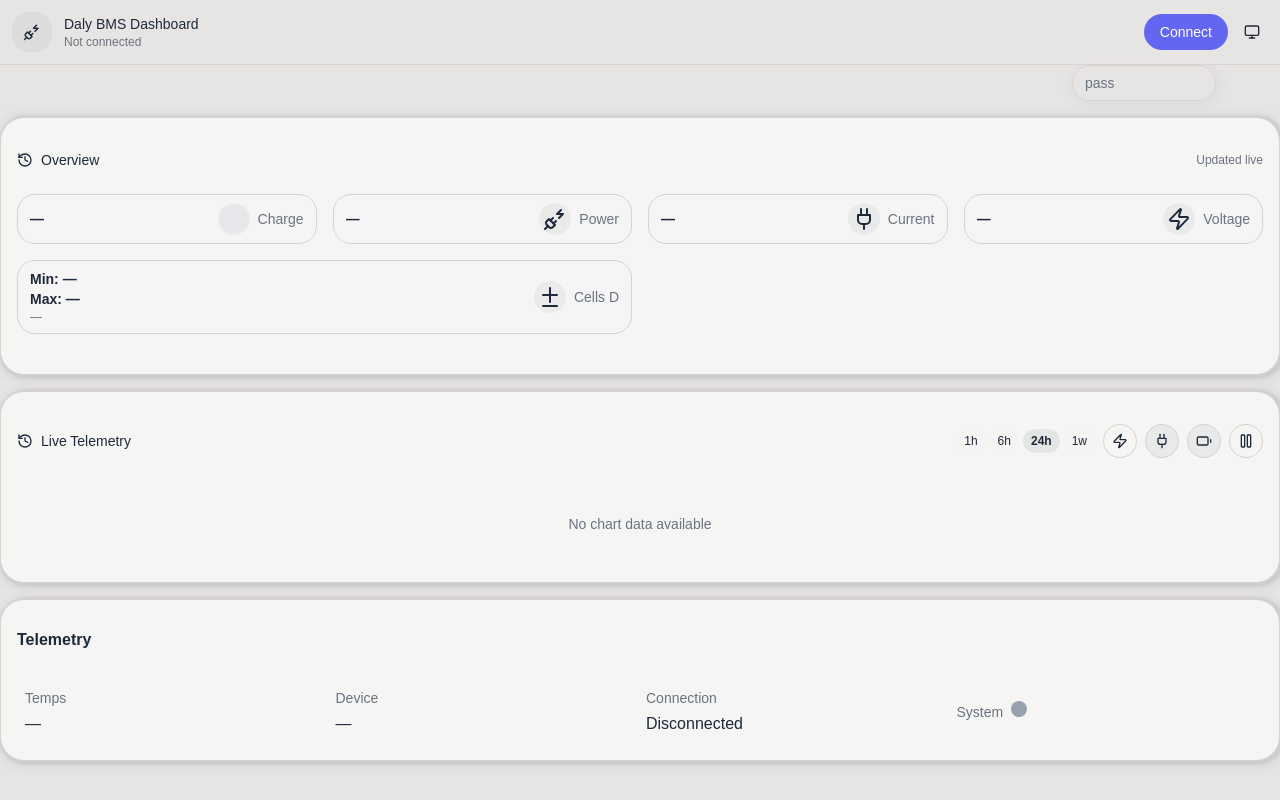
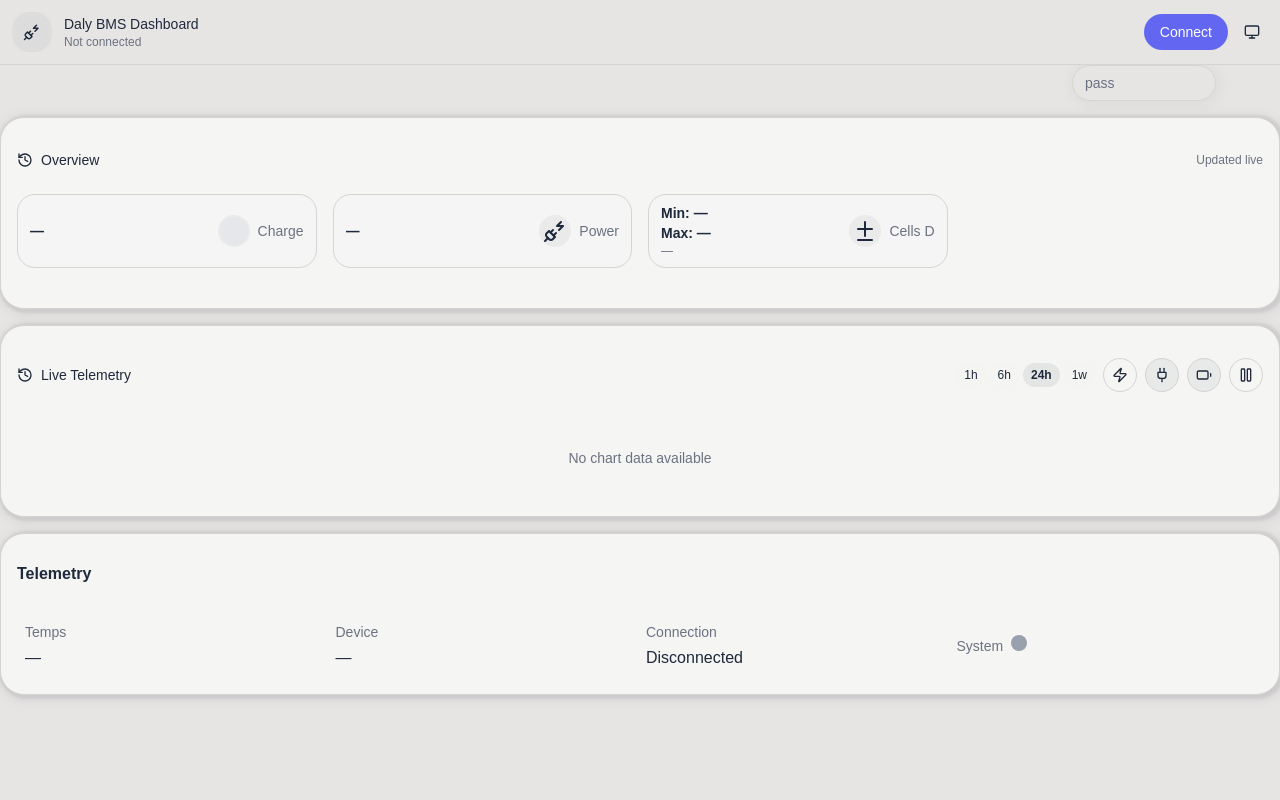
Before and after one commit to SimoDod/open-daly-dash, a Next.js app: page / in a window 1280 px wide. Built offline with nearby package versions, Linux system fonts and the light colour scheme.

Commit message:
update page

```diff
--- a/app/page.tsx
+++ b/app/page.tsx
@@ -163,7 +163,9 @@
                   }
                   hint={
                     snapshot?.remainCapacity_Ah
-                      ? `Remain ${snapshot.remainCapacity_Ah} Ah`
+                      ? `${snapshot.remainCapacity_Ah.toFixed(
+                          1
+                        )}a / ${snapshot?.ratedCapacity_Ah?.toFixed(1)}a`
                       : undefined
                   }
                   icon={(() => {
@@ -205,7 +207,18 @@
                   label="Power"
                   value={
                     snapshot?.voltage_V != null && snapshot?.current_A != null
-                      ? fmt(snapshot.voltage_V * snapshot.current_A, "W")
+                      ? (() => {
+                          const power = snapshot.voltage_V * snapshot.current_A;
+                          const color =
+                            power > 0
+                              ? "text-green-600"
+                              : power < 0
+                              ? "text-red-600"
+                              : "text-gray-700";
+                          return (
+                            <span className={color}>{fmt(power, "W")}</span>
+                          );
+                        })()
                       : "—"
                   }
                   hint={
@@ -216,29 +229,7 @@
                       : undefined
                   }
                 />
-                <SmallStat
-                  icon={<Plug />}
-                  label="Current"
-                  value={fmt(snapshot?.current_A, "A")}
-                  hint={
-                    snapshot?.ratedCapacity_Ah
-                      ? `Rated ${snapshot.ratedCapacity_Ah} Ah`
-                      : undefined
-                  }
-                />
-                <SmallStat
-                  icon={<Zap />}
-                  label="Voltage"
-                  value={fmt(snapshot?.voltage_V, "V")}
-                  hint={
-                    snapshot?.packFromCells_V
-                      ? `Cells sum: ${fmt(snapshot.packFromCells_V, "V")}`
-                      : undefined
-                  }
-                />
-              </div>
 
-              <div className="mt-4 grid grid-cols-1 sm:grid-cols-2 gap-4">
                 <SmallStat
                   icon={<Diff />}
                   label="Cells D"
@@ -259,11 +250,20 @@
                     </>
                   }
                   hint={
-                    cellDelta
-                      ? `Delta: ${fmt(cellDelta.deltaV, "V")} (${Math.round(
-                          cellDelta.deltaV * 1000 || 0
-                        )} mV)`
-                      : "—"
+                    <>
+                      <div>
+                        {cellDelta
+                          ? `Delta: ${fmt(cellDelta.deltaV, "V")} (${Math.round(
+                              cellDelta.deltaV * 1000 || 0
+                            )} mV)`
+                          : "—"}
+                      </div>
+                      <div>
+                        {snapshot?.packFromCells_V
+                          ? `Cells sum: ${fmt(snapshot.packFromCells_V, "V")}`
+                          : undefined}
+                      </div>
+                    </>
                   }
                 />
               </div>
```
